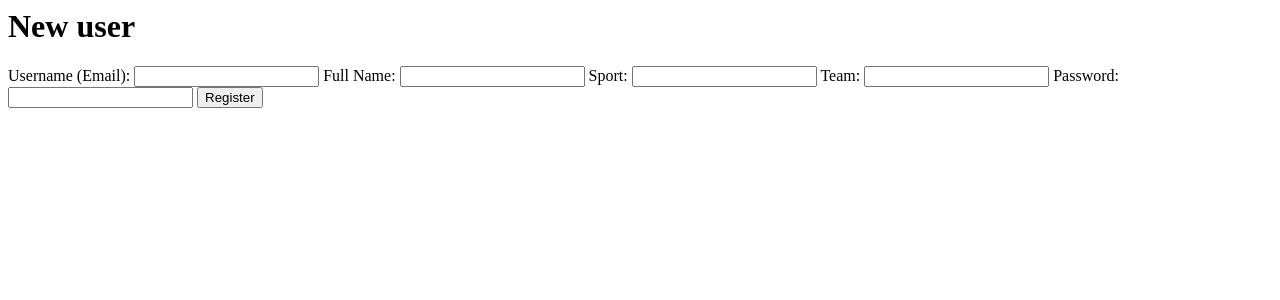
After one commit to jayzstep/SportPerformanceTracker, a Flask app: page /register in a window 1280 px wide. The commit adds this page. Shown: the top 300 px of the page. Run offline with Flask 3, Linux system fonts and the light colour scheme.

Commit message:
Register new user now adds a new user to database. Added error, login, poll and register.html

```diff
--- a/SportPerformanceTracker.sql
+++ b/SportPerformanceTracker.sql
@@ -7,9 +7,9 @@ CREATE TABLE Data (
 );
 
 CREATE TABLE Users (
-  id integer PRIMARY KEY,
-  email varchar(255) UNIQUE,
-  pw_hash char(60),
+  id serial PRIMARY KEY,
+  username varchar(255) UNIQUE,
+  password varchar(128),
   admin boolean,
   created_at timestamp DEFAULT CURRENT_TIMESTAMP,
   full_name varchar,
--- a/app.py
+++ b/app.py
@@ -1,8 +1,6 @@
 from flask import Flask
-from flask_sqlalchemy import SQLAlchemy
 from os import getenv
 
 app = Flask(__name__)
-app.config["SQLALCHEMY_DATABASE_URI"] = getenv("DATABASE_URL")
-db = SQLAlchemy(app)
+app.secret_key = getenv("SECRET_KEY")
 import routes
--- a/db.py
+++ b/db.py
@@ -0,0 +1,6 @@
+from os import getenv
+from app import app
+from flask_sqlalchemy import SQLAlchemy
+
+app.config["SQLALCHEMY_DATABASE_URI"] = getenv("DATABASE_URL")
+db = SQLAlchemy(app)
--- a/routes.py
+++ b/routes.py
@@ -1,14 +1,21 @@
-from app import app, db
-from flask import render_template
+from app import app
+from db import db
+from flask import render_template, request, redirect, session
 from sqlalchemy import text
 from flask import request
+import users
 
 
 @app.route("/")
+def index():
+    return render_template("index.html")
+
+
+@app.route("/poll")
 def home():
     result = db.session.execute(text("SELECT * FROM questions"))
     questions = result.fetchall()
-    return render_template("index.html", questions=questions)
+    return render_template("poll.html", questions=questions)
 
 
 @app.route("/result", methods=["POST"])
@@ -27,3 +34,32 @@ def result():
     db.session.commit()
 
     return "Answers saved successfully!"
+
+
+@app.route("/login", methods=["POST"])
+def login():
+    username = request.form["username"]
+    password = request.form["password"]
+    if not users.login(username, password):
+        return render_template("error.html", message="Wrong credentials")
+    session["username"] = username
+    return redirect("/")
+
+
+@app.route("/logout", methods=["POST"])
+def logout():
+    logout()
+    return redirect("/")
+
+
+@app.route("/new_user", methods=["POST"])
+def new_user():
+    username = request.form["username"]
+    password = request.form["password"]
+    users.add_new_user(username, password, False)
+    return redirect("/")
+
+
+@app.route("/register")
+def register():
+    return render_template("register.html")
--- /dev/null
+++ b/templates/error.html
@@ -0,0 +1 @@
+<h2>Error: {{message}}</h2>
--- /dev/null
+++ b/templates/register.html
@@ -0,0 +1,19 @@
+<h1>New user</h1>
+<form action="/new_user" method="POST">
+  <label for="username">Username (Email):</label>
+  <input type="email" id="username" name="username" required />
+
+  <label for="fullname">Full Name:</label>
+  <input type="text" id="fullname" name="fullname" required />
+
+  <label for="sport">Sport:</label>
+  <input type="text" id="sport" name="sport" />
+
+  <label for="team">Team:</label>
+  <input type="text" id="team" name="team" />
+
+  <label for="password">Password:</label>
+  <input type="password" id="password" name="password" required />
+
+  <button type="submit">Register</button>
+</form>
```
Also changed, not shown: templates/index.html (+12 -15 lines), templates/poll.html (added, +16 -0 lines), templates/query.html (deleted, +0 -41 lines), users.py (added, +48 -0 lines), templates/login.html (added).
